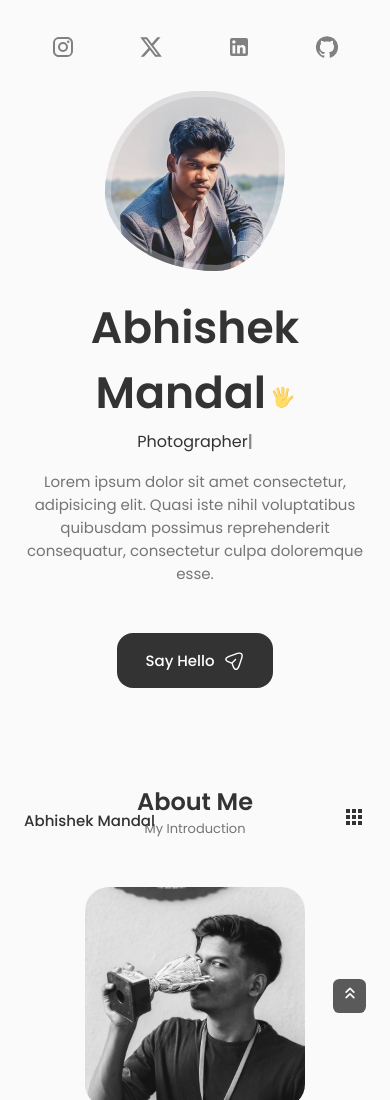
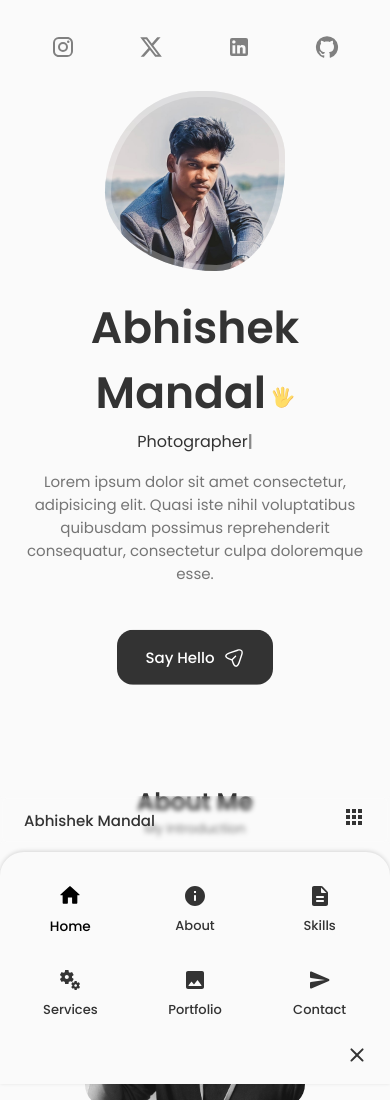
Before and after one commit to abhisheksmandal/portfolio, a React (Vite) app in the folder frontend/: page / in a window 390 px wide. Shown: the top 1100 px of the page. Built offline with nearby package versions, Linux system fonts and the light colour scheme.

Commit message:
Some CSS changes

```diff
--- a/frontend/src/components/header/header.css
+++ b/frontend/src/components/header/header.css
@@ -1,9 +1,11 @@
 .header {
     width: 100%;
     position: fixed;
-    top: 2.5rem;
+    top: 0;
+    padding-top: 2.5rem;
     left: 0;
     z-index: var(--z-fixed);
+    backdrop-filter: blur(2.5px);
     /* background-color: var(--container-color); */
 }
 
@@ -61,6 +63,7 @@ font-weight: var(--font-medium);
     .header {
         top: initial;
         bottom: 0;
+        padding-top: 0;
     }
 
     .nav {
@@ -69,7 +72,7 @@ font-weight: var(--font-medium);
 
     .nav__menu {
         position: fixed;
-        bottom: -100%;
+        bottom: -500%;
         left: 0;
         width: 100%;
         background-color: var(--body-color);
--- a/frontend/src/components/home/Data.jsx
+++ b/frontend/src/components/home/Data.jsx
@@ -76,7 +76,7 @@ const Data = () => {
         consectetur culpa doloremque esse.
       </p>
 
-      <a href="#contact" className="button button--flex">
+      <a href="#contact" className="button home__button button--flex">
         Say Hello
         <svg
           className="button__icon"
--- a/frontend/src/components/home/home.css
+++ b/frontend/src/components/home/home.css
@@ -40,19 +40,29 @@
 }
 
 .home__hand:hover {
-    animation: wave 0.25s ease-in-out infinite alternate;
+    animation: wave 1s ease-in-out infinite alternate;
     /* Animation properties */
 }
 
 @keyframes wave {
     0% {
         transform: rotate(0deg);
-        /* Start position */
+    }
+
+    25% {
+        transform: rotate(-30deg);
+    }
+
+    50% {
+        transform: rotate(30deg);
+    }
+
+    75% {
+        transform: rotate(-30deg);
     }
 
     100% {
-        transform: rotate(-30deg);
-        /* End position */
+        transform: rotate(0deg);
     }
 }
 
@@ -135,6 +145,28 @@
 .home__scroll-arrow {
     font-size: 1.25rem;
     color: var(--title-color);
+}
+
+@keyframes levitate {
+
+    0%,
+    100% {
+        transform: translateY(-20px);
+    }
+
+    50% {
+        transform: translateY(20px);
+    }
+}
+
+.home__button {
+    animation: levitate 3s ease-in-out infinite;
+    /* Adjust duration and easing as needed */
+}
+
+.home__button:hover {
+    animation-play-state: paused;
+    /* Pause the animation on hover */
 }
 
 /*=============== BREAKPOINTS ===============*/
```
Also changed, not shown: frontend/src/components/scrollup/scrollup.css (line endings or trailing spaces).
